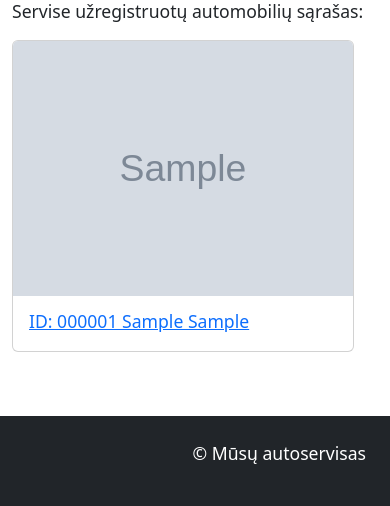
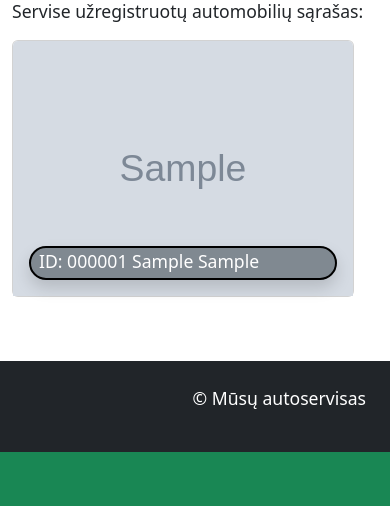
Before and after one commit to w4paulo-tech/auto_1023, a Django app: page /autoservice/automobiliai/ in a window 390 px wide. Shown: the part 447-953 px from the top of the page. After the commit the page ends 899 px from the top, so only its background shows below. Run offline with Django 5.2, Linux system fonts and the light colour scheme; tables that the repository leaves empty hold one stand-in row (values such as "Sample post"); grey boxes marked "Sample" are stand-in pictures.

```diff
--- a/mysite/autoservice/templates/auto.html
+++ b/mysite/autoservice/templates/auto.html
@@ -14,11 +14,11 @@
             <p>Valstybinis numeris: <b>{{ auto.license_plate }}</b></p>
             <p>VIN: <b>{{ auto.vin_code }}</b></p>
         </div>
-        <div class="col-7">
+        <div class="col-7 ">
             {% if auto.cover %}
-            <img class="card-img-top" style="max-width: 500px" src="{{ auto.cover.url }}">
+            <img class="card-img-top rounded" style="max-width: 500px" src="{{ auto.cover.url }}">
             {% else %}
-            <img class="card-img-top" style="max-width: 500px" src="{% static 'img/no-image.jpg' %}">
+            <img class="card-img-top rounded" style="max-width: 500px" src="{% static 'img/no-image.jpg' %}">
             {% endif %}
         </div>
     </div>
--- a/mysite/autoservice/templates/autos.html
+++ b/mysite/autoservice/templates/autos.html
@@ -10,18 +10,20 @@
 <div class="row">
     {% for auto in automobiliai %}
     <div class="col-md-4 d-flex align-items-stretch">
-        <div class="card mb-3 " style="width:400px">
+        <div class="card img-fluid mb-3 " style="width:400px">
             <a href="{% url 'automobilis' auto.id %}">
             {% if auto.cover %}
             <img src="{{ auto.cover.url }}" class="card-img-top" alt="Card image">
             {% else %}
             <img src="{% static 'img/no-image.jpg' %}" class="card-img-top">
             {% endif %}
-            <div class="card-body">
-                <p class="card-subtitle ">
+            <div class="card-img-overlay d-flex flex-column justify-content-end ">
+                <p class="card-subtitle bg-secondary text-white ps-2 pb-1 shadow rounded-pill"
+                style="--bs-bg-opacity: .8; border:2px solid rgb(0, 0, 0);">
                 ID: {{ auto.filled_id }} {{ auto }}
-                </a></p>
+                </p>
             </div>
+            </a>
         </div>
     </div>
     {% endfor %}
```
